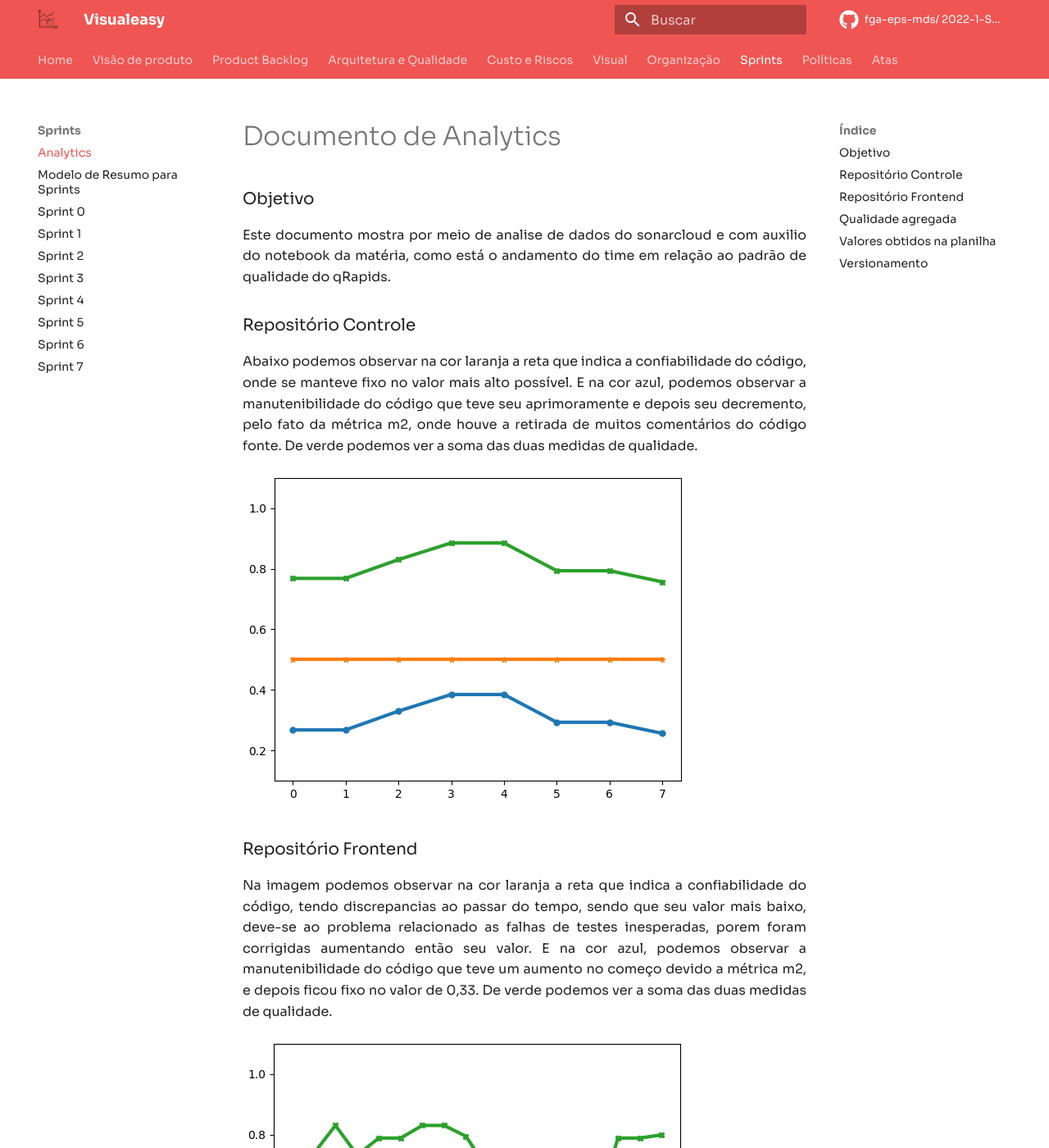
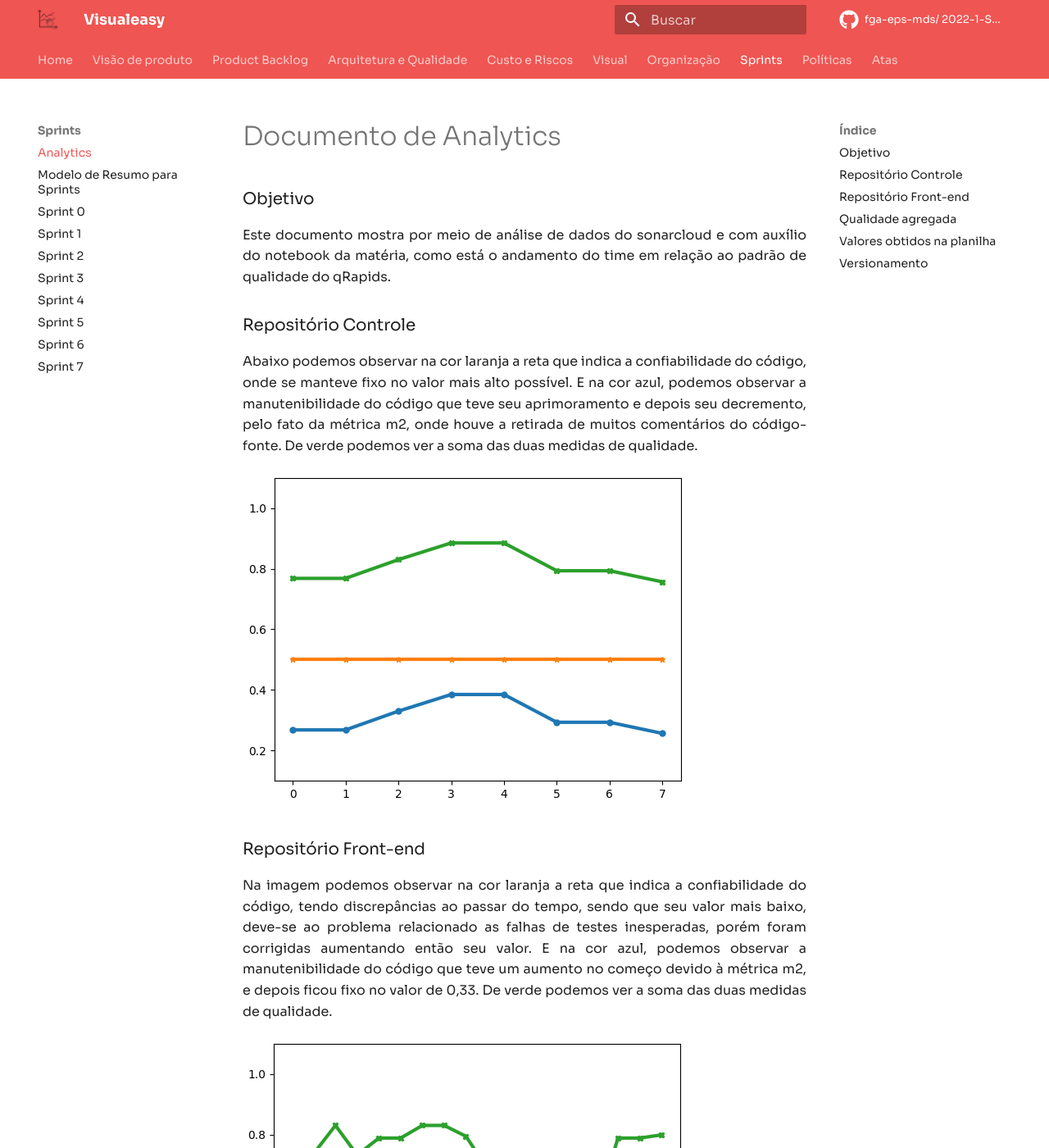
Before and after one commit to fga-eps-mds/2022-1-Visualeasy-Doc, an MkDocs documentation site: the page built from docs/documentacao/analytics.md, in a window 1280 px wide and 1400 px high. Shown: the whole window at 82% size. Built offline with MkDocs 1.6.1 and Material for MkDocs 9.7.7, drawn with Linux system fonts in a browser that asks for light colours; comment, search, counter and statistics services are not loaded; some of the changed text lies outside the part shown.

Commit message:
Correções ortográficas.

```diff
--- a/docs/documentacao/analytics.md
+++ b/docs/documentacao/analytics.md
@@ -1,20 +1,20 @@
 # Documento de Analytics
 
 ### Objetivo
-<p align = "justify"> Este documento mostra por meio de analise de dados do sonarcloud e com auxilio do notebook da matéria, como está o andamento do time em relação ao padrão de qualidade do qRapids.</p>
+<p align = "justify"> Este documento mostra por meio de análise de dados do sonarcloud e com auxílio do notebook da matéria, como está o andamento do time em relação ao padrão de qualidade do qRapids.</p>
 
 ### Repositório Controle
-<p align = "justify"> Abaixo podemos observar na cor laranja a reta que indica a confiabilidade do código, onde se manteve fixo no valor mais alto possível. E na cor azul, podemos observar a manutenibilidade do código que teve seu aprimoramente e depois seu decremento, pelo fato da métrica m2, onde houve a retirada de muitos comentários do código fonte. De verde podemos ver a soma das duas medidas de qualidade.</p>
+<p align = "justify"> Abaixo podemos observar na cor laranja a reta que indica a confiabilidade do código, onde se manteve fixo no valor mais alto possível. E na cor azul, podemos observar a manutenibilidade do código que teve seu aprimoramento e depois seu decremento, pelo fato da métrica m2, onde houve a retirada de muitos comentários do código-fonte. De verde podemos ver a soma das duas medidas de qualidade.</p>
 
 [![controle](images/controleTotal.png)](images/controleTotal.png)
 
-### Repositório Frontend
-<p align = "justify"> Na imagem podemos observar na cor laranja a reta que indica a confiabilidade do código, tendo discrepancias ao passar do tempo, sendo que seu valor mais baixo, deve-se ao problema relacionado as falhas de testes inesperadas, porem foram corrigidas aumentando então seu valor. E na cor azul, podemos observar a manutenibilidade do código que teve um aumento no começo devido a métrica m2, e depois ficou fixo no valor de 0,33. De verde podemos ver a soma das duas medidas de qualidade.</p>
+### Repositório Front-end
+<p align = "justify"> Na imagem podemos observar na cor laranja a reta que indica a confiabilidade do código, tendo discrepâncias ao passar do tempo, sendo que seu valor mais baixo, deve-se ao problema relacionado as falhas de testes inesperadas, porém foram corrigidas aumentando então seu valor. E na cor azul, podemos observar a manutenibilidade do código que teve um aumento no começo devido à métrica m2, e depois ficou fixo no valor de 0,33. De verde podemos ver a soma das duas medidas de qualidade.</p>
 
 [![fronend](images/fronendTotal.png)](images/fronendTotal.png)
 
 ### Qualidade agregada
-<p align = "justify"> Abaixo, exibi-se o valores do indicador caracteristico de qualidade agregada. Sendo que o repositório que obteve mais numeros de versões foi o Frontend. E ele em compração com o outro repositório, podemos analisar pouca discrempancia nos valores de manutenibilidade. Já na confiabilidade, observa-se uma grande discrepancia dos valores, com o desvio padrão alcançando valores mais altos do que esperado, devido a oscilação dessa qualidade.</p>
+<p align = "justify"> Abaixo, exibe-se os valores do indicador característico de qualidade agregada. Sendo que o repositório que obteve mais números de versões foi o Front-end. E em comparação com o outro repositório, podemos analisar pouca discrepância nos valores de manutenibilidade. Já na confiabilidade, observa-se uma grande discrepância dos valores, com o desvio padrão alcançando valores mais altos do que esperado, devido à oscilação dessa qualidade.</p>
 
 [![agregado](images/agregado.png)](images/agregado.png)
 
```
Also changed, not shown: other parts of docs/documentacao/analytics.md (+1 -0 lines), docs/documentacao/risco.md (+1 -0 lines).
